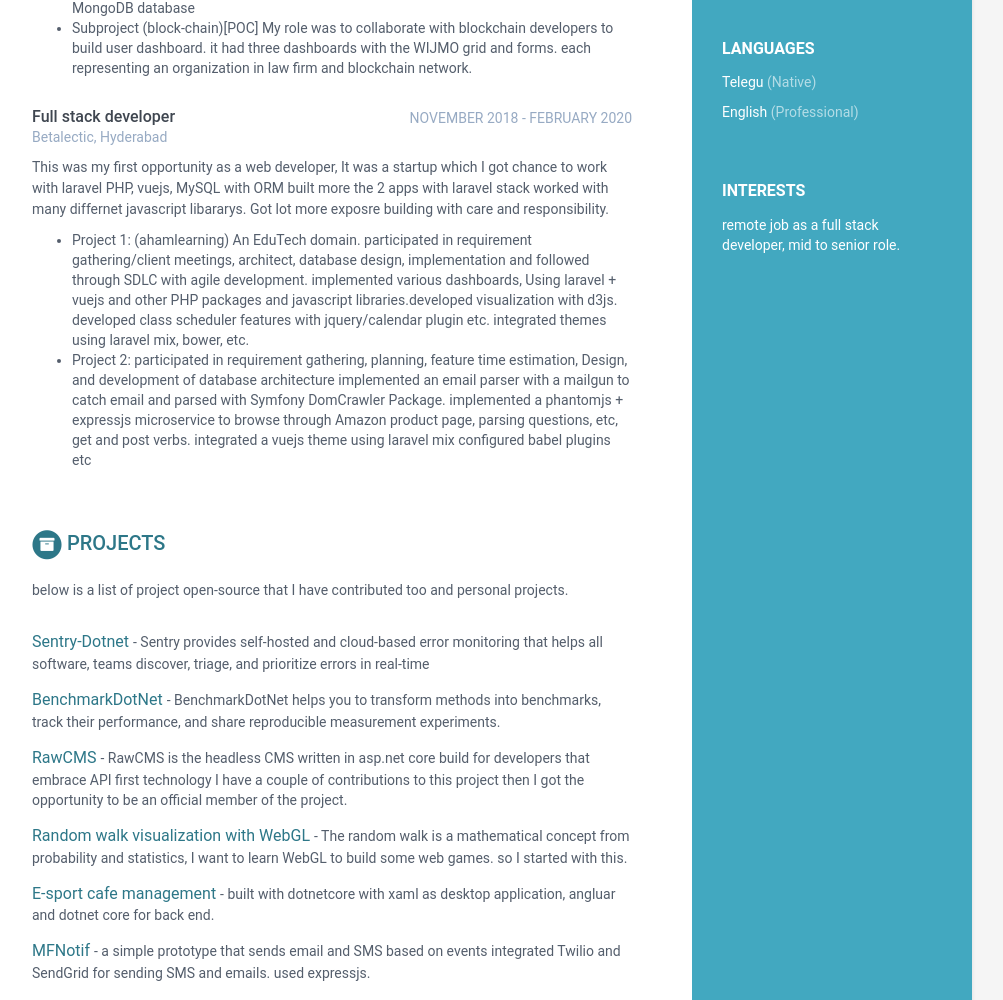
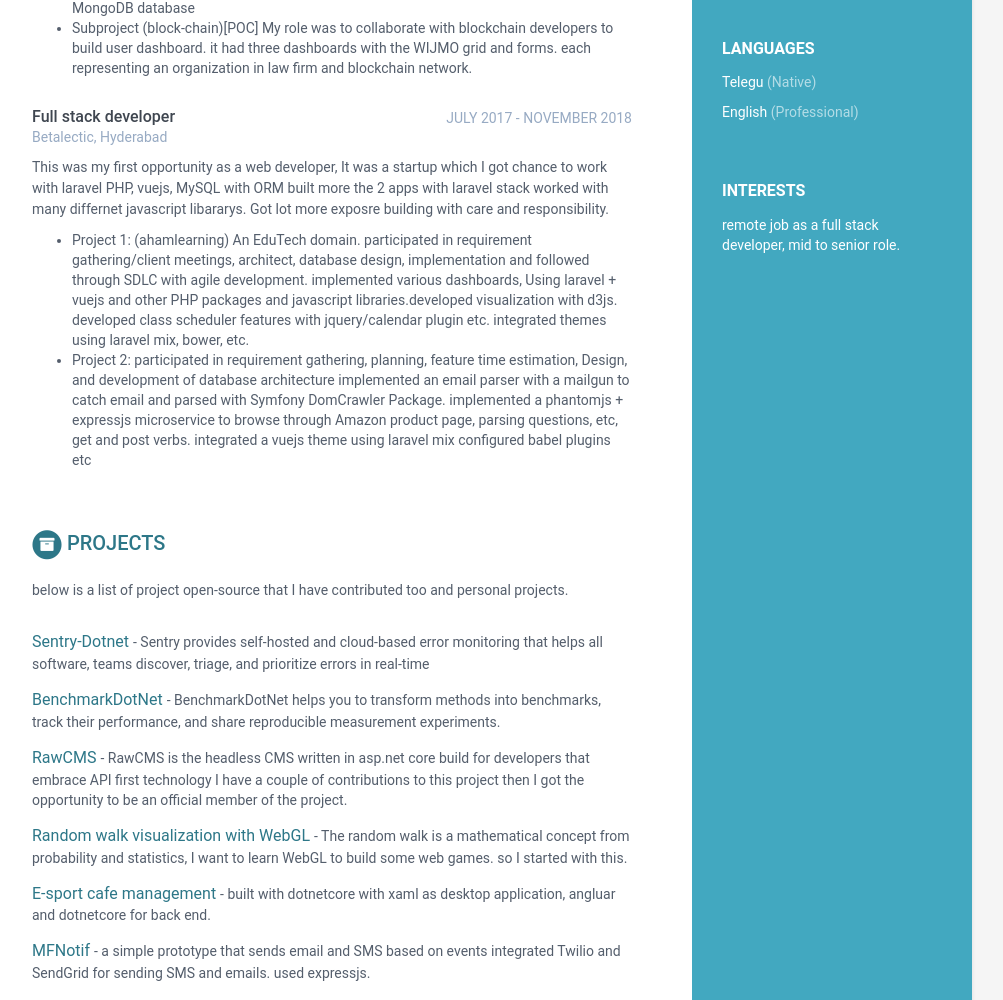
Before and after one commit to chan18/chandrakanth, a Jekyll site: the page built from index.html, in a window 1280 px wide. Shown: the part 724-1724 px from the top of the page, without its empty margins (168-1171 px from the left). Built offline with Jekyll 4.4.1, drawn with Linux system fonts in a browser that asks for light colours.

Commit message:
fixed date

```diff
--- a/_data/data.yml
+++ b/_data/data.yml
@@ -68,7 +68,7 @@
         My role was to collaborate with blockchain developers to build user dashboard.
         it had three dashboards with the WIJMO grid and forms. each representing an organization in law firm and blockchain network.
     - role: Full stack developer
-      time: NOVEMBER 2018 - FEBRUARY 2020
+      time: JULY 2017 - NOVEMBER 2018
       company: Betalectic, Hyderabad
       details: |
         This was my first opportunity as a web developer, It was a startup which I got chance to work with laravel PHP, vuejs,
@@ -106,7 +106,7 @@
 
       - title: E-sport cafe management
         link: "#"
-        tagline: "built with dotnetcore with xaml as desktop application, angluar and dotnet core for back end."
+        tagline: "built with dotnetcore with xaml as desktop application, angluar and dotnetcore for back end."
 
       - title: MFNotif
         link: "https://github.com/chan18/MFNotif"
```
